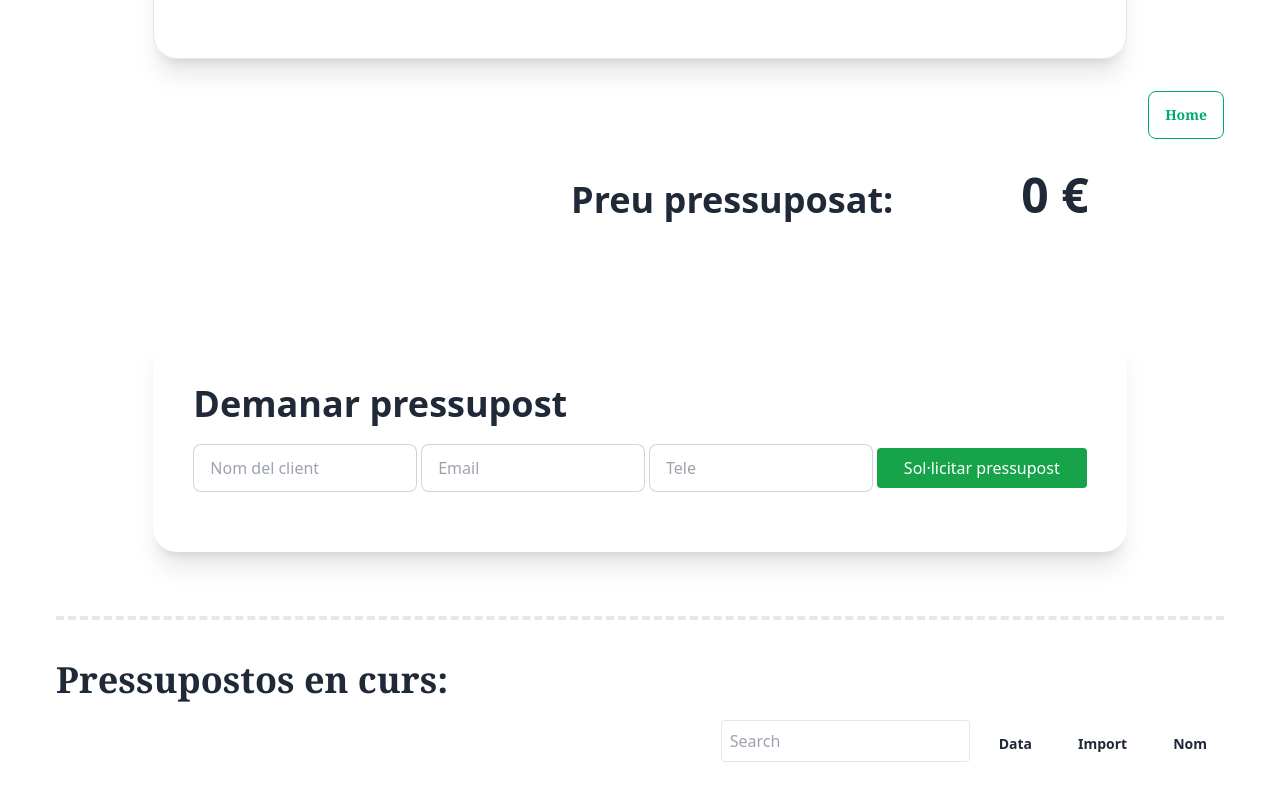
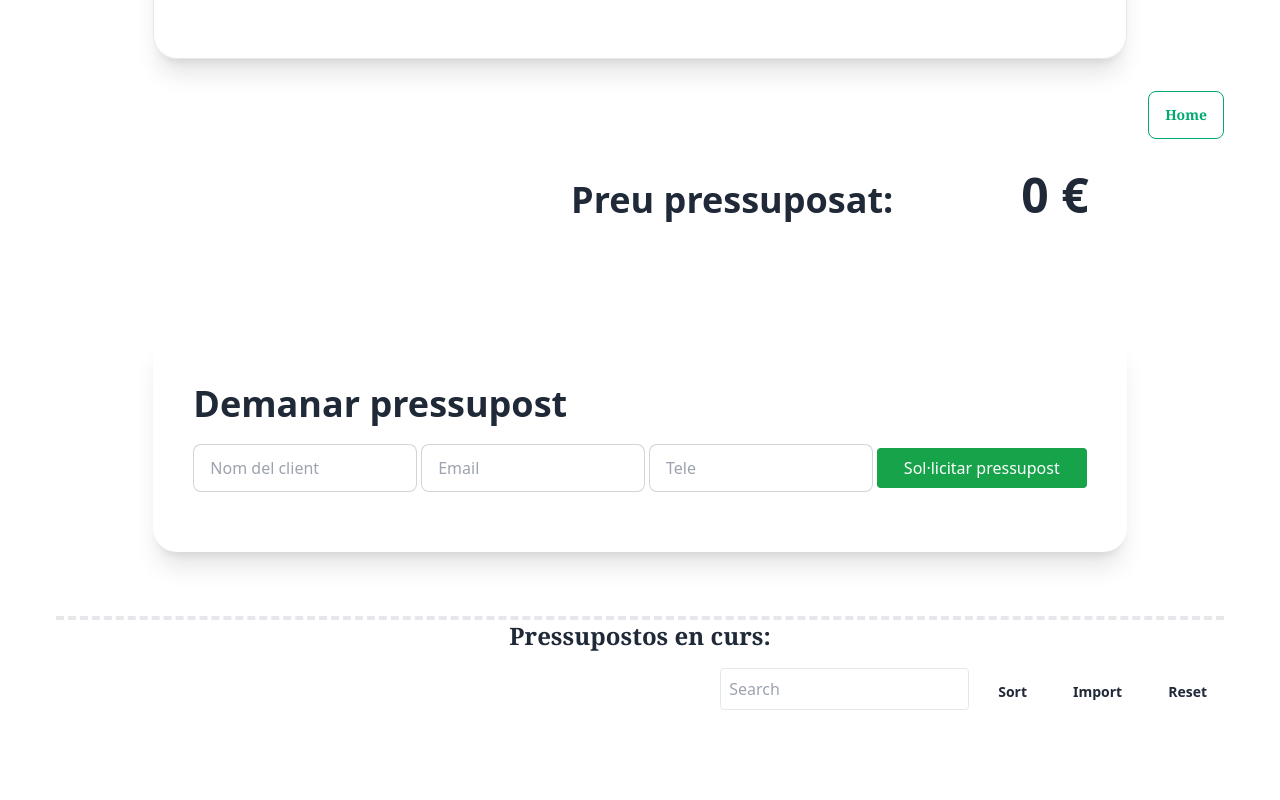
Before and after one commit to sainiSu/-Sprint-6-Budgets-, a React (Vite) app: page /calculator in a window 1280 px wide. Shown: the part 1179-1979 px from the top of the page. Built offline with nearby package versions, Linux system fonts and the light colour scheme.

Commit message:
Ejercicio-8

```diff
--- a/src/components/BudgetList.jsx
+++ b/src/components/BudgetList.jsx
@@ -1,30 +1,61 @@
+import { useState } from 'react';
 
 const BudgetList = ({ budgets }) => {
+  const [searchTerm, setSearchTerm] = useState('');
+  const [sortedBudgets, setSortedBudgets] = useState(budgets);
+  const [sortOrder, setSortOrder] = useState('default');
+
+  const handleSearch = (e) => {
+    setSearchTerm(e.target.value);
+  };
+
+  const handleSortByName = () => {
+    const sorted = [...sortedBudgets].sort((a, b) =>
+      a.clientName.localeCompare(b.clientName)
+    );
+    setSortedBudgets(sorted);
+    setSortOrder('name');
+  };
+
+  const handleSortByDate = () => {
+    const sorted = [...sortedBudgets].sort(
+      (a, b) => new Date(a.date) - new Date(b.date)
+    );
+    setSortedBudgets(sorted);
+    setSortOrder('date');
+  };
+
+  const handleResetOrder = () => {
+    setSortedBudgets(budgets);
+    setSortOrder('default');
+  };
+
+  const filteredBudgets = sortedBudgets.filter((budget) =>
+    budget.clientName.toLowerCase().includes(searchTerm.toLowerCase())
+  );
 
   return (
-
     <div className="my-10 border-t-4 border-dashed">
 
-      <h3 className="font-bold font-serif text-4xl md:mt-10 mt-5 mb-5 md:text-start text-center">Pressupostos en curs:</h3>
+      <h2 className="font-bold font-serif text-2xl mb-4">Pressupostos en curs:</h2>
 
       <div className="flex md:row justify-end mb-4  gap-3">
 
-         <input type="text" className="mb-6 p-2 border rounded" placeholder="Search" ></input>
+        <input type="text" className="mb-6 p-2 border rounded" placeholder="Search" value={searchTerm} onChange={handleSearch}></input>
 
 
-        <button className="btn btn-ghost ">Data</button>
+        <button className="btn btn-ghost" onClick={handleSortByName}>Sort</button>
 
-        <button className="btn btn-ghost ">Import</button>
+        <button className="btn btn-ghost " onClick={handleSortByDate}>Import</button>
 
-        <button className="btn btn-ghost ">Nom</button>
+        <button className="btn btn-ghost" onClick={handleResetOrder}>Reset</button>
 
 
       </div>
 
+      {filteredBudgets.map((budget) => (
 
-
-      {budgets.map((budget, index) => (
-        <div key={index} className="mx-auto md:w-5/4 shadow-xl md:p-10 p-3 rounded-3xl mt-8 mb-16">
+        <div key={budget.id} className="mx-auto md:w-5/4 shadow-xl md:p-10 p-3 rounded-3xl mt-8 mb-16">
 
 
           <p className="font-semibold text-2xl md:mt-10 mt-5 mb-5 md:text-start text-center">
@@ -52,10 +83,12 @@ const BudgetList = ({ budgets }) => {
             <strong>Total:</strong> {budget.total} €
           </p>
 
+          <p className="text-2xl font-semibold md:mt-10 mt-5 mb-5 md:text-start text-center">Date: {new Date(budget.date).toLocaleDateString()}</p>
+
+
         </div>
       ))}
     </div>
   );
 };
-
-export default BudgetList;
+export default BudgetList
--- a/src/components/Checkbox.jsx
+++ b/src/components/Checkbox.jsx
@@ -17,7 +17,7 @@ const Checkbox = () => {
     const [pages, setPages] = useState(0);
     const [languages, setLanguages] = useState(0);
     const [budgets, setBudgets] = useState([]);
-    const [webPopUp ,setWebPopUp] = useState(false);
+    const [webPopUp , setWebPopUp] = useState(false);
 
 
     const handleChange = (option) => {
@@ -59,6 +59,7 @@ const Checkbox = () => {
         let total = services.reduce((total, service) => {
             return options[service.title.toLowerCase()] ? total + service.price : total;
         }, 0);
+
         if (options.web) {
             total += (pages + languages) * 30
         }
@@ -70,8 +71,10 @@ const Checkbox = () => {
     const addBudget = (budgetDetails) => {
       const newBudget = {
         ...budgetDetails,
-        services: [],
-        total: 0,
+        services: Object.keys(options).filter(option => options[option]),
+        total: total,
+        date:new Date().toString(),
+        id: budgets.length + 1,
       };
       setBudgets((prevBudgets) => [...prevBudgets, newBudget]);
     };
```
